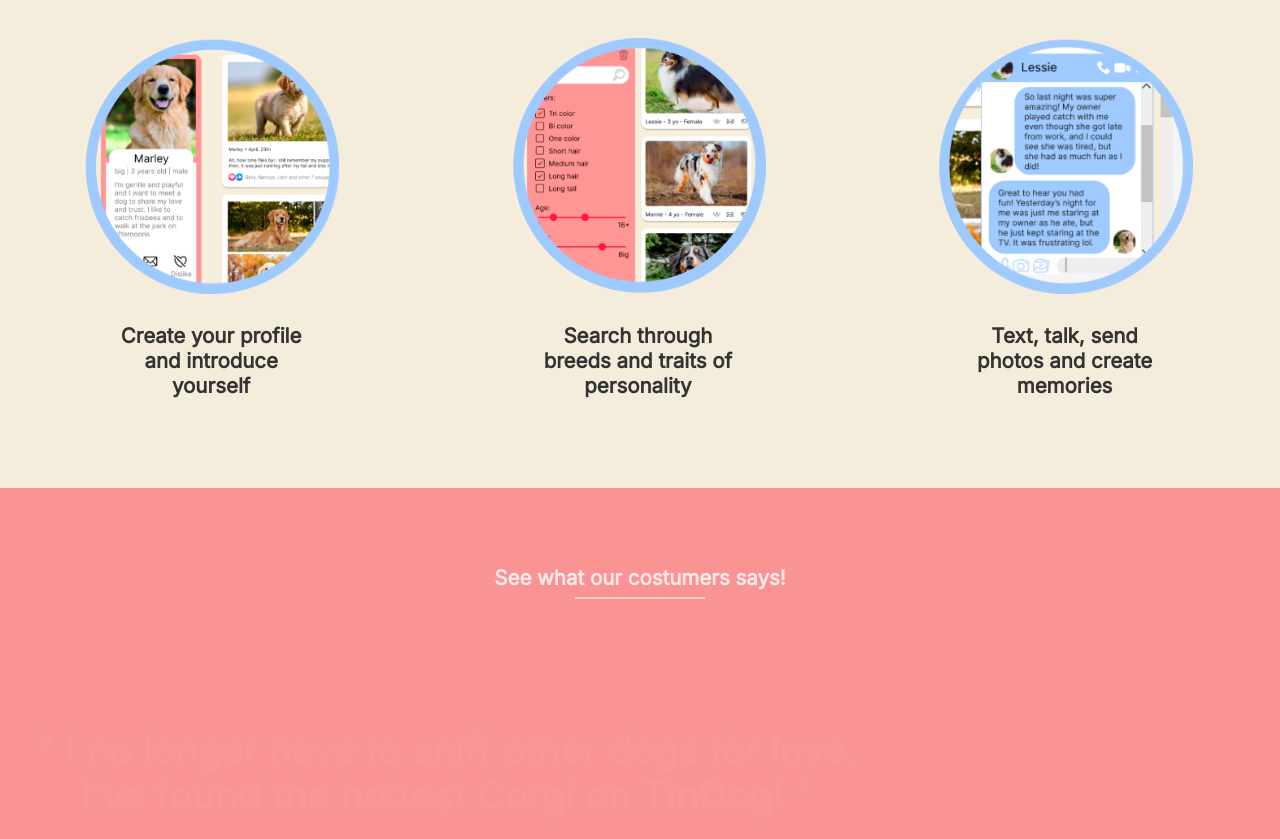
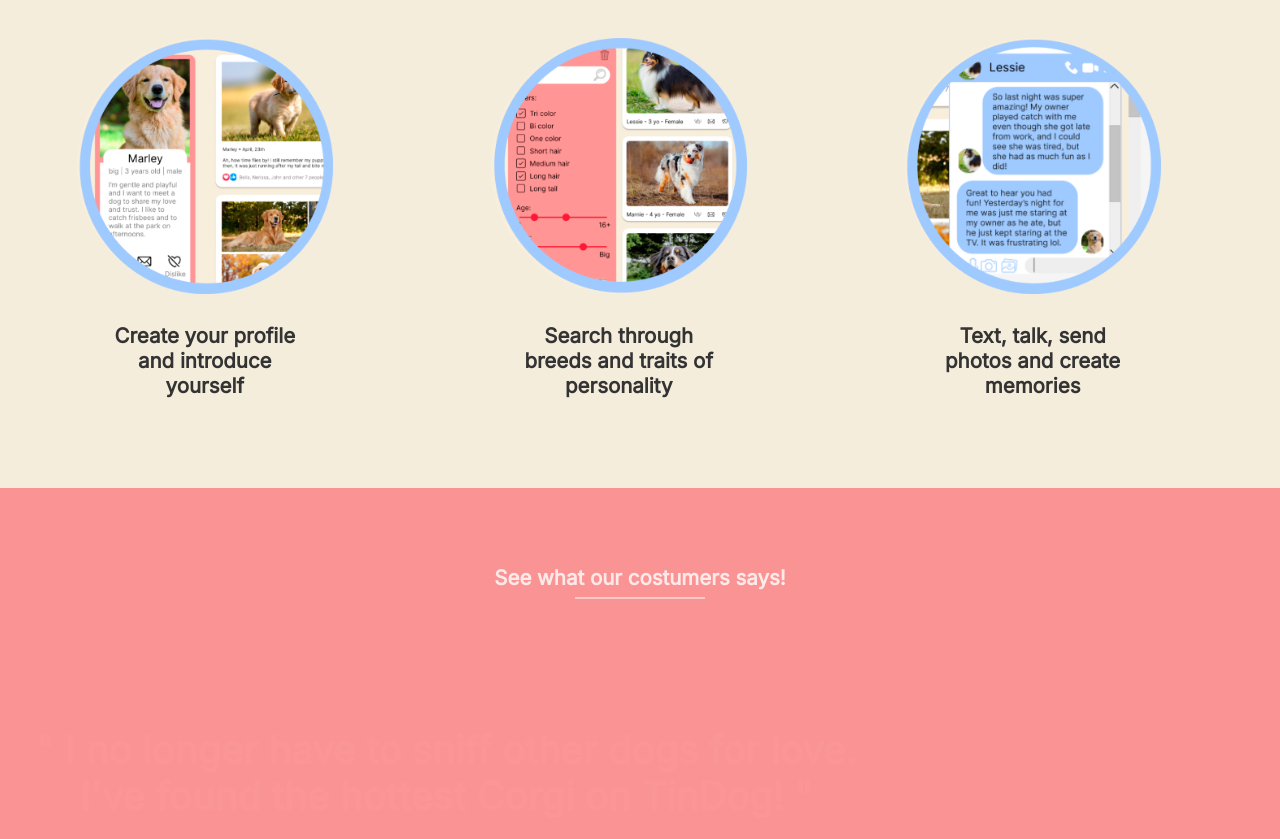
Before and after one commit to kwakbyeol/Tindog, a plain HTML site: page index.html in a window 1280 px wide. Shown: the part 850-1689 px from the top of the page. Drawn offline with Linux system fonts and the light colour scheme.

Commit message:
Update styles.css

```diff
--- a/css/styles.css
+++ b/css/styles.css
@@ -329,13 +329,13 @@ img:nth-child(5) {
 }
 .previews {
   padding-top: 8%;
-  margin: 0 6.5%;
+  margin: 0 6%;
   width: 20%;
 }
 .previews-text {
   display: inline-block;
   margin: 0;
-  padding: 2% 9% 7%;
+  padding: 2% 8.5% 7%;
   text-align: center;
   width: 15%;
 }
```
